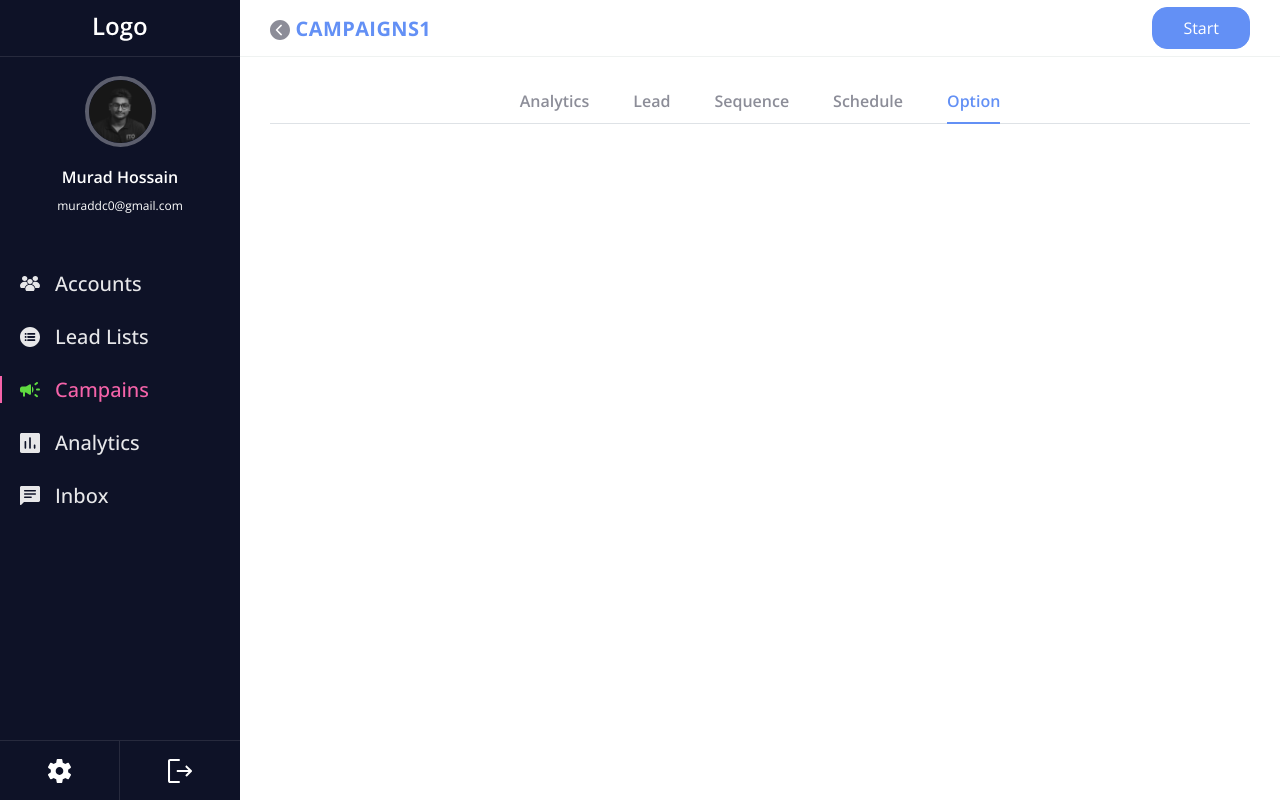
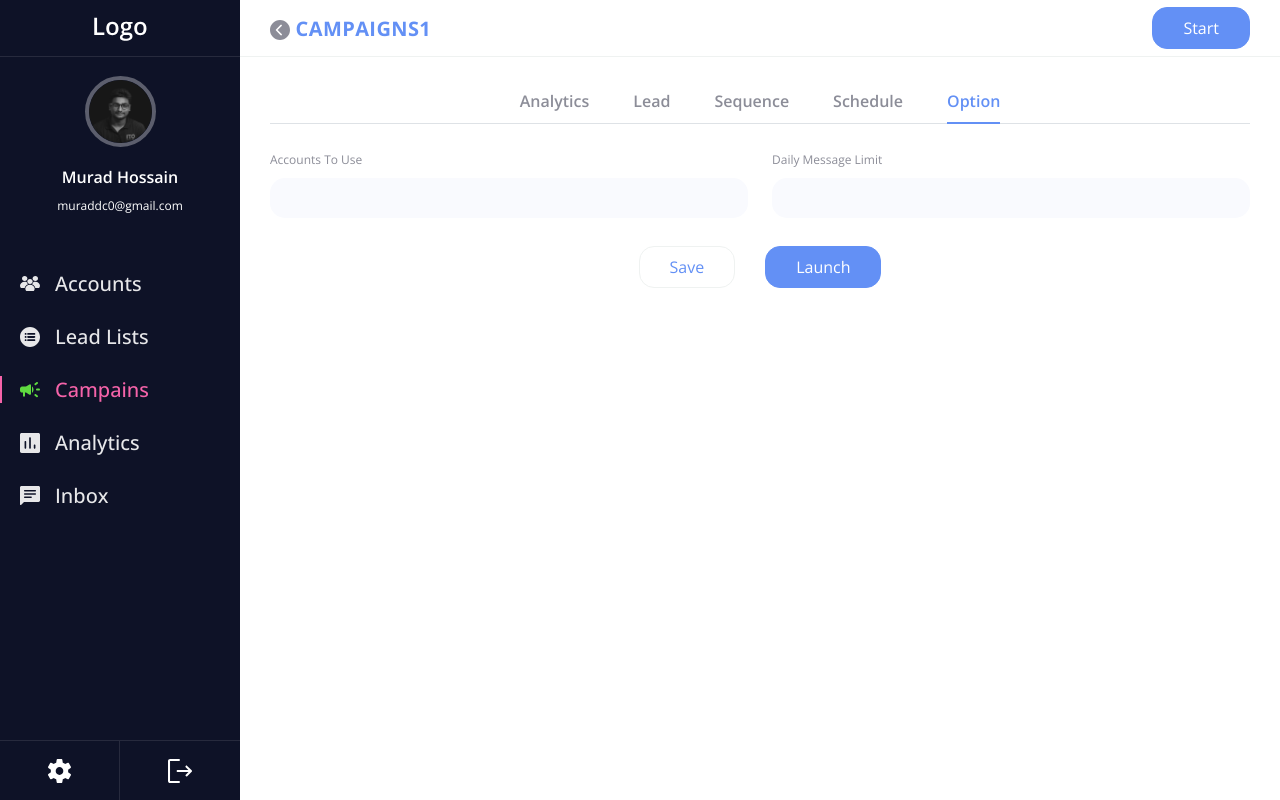
Before and after one commit to rafuj/automated-agency, a React (Create React App) app: page /campaign/1/option in a window 1280 px wide. Built offline with nearby package versions, Linux system fonts and the light colour scheme.

Commit message:
Campaign Option Page Added

```diff
--- a/src/pages/campaigns/CampaignOption.jsx
+++ b/src/pages/campaigns/CampaignOption.jsx
@@ -1,8 +1,26 @@
 import React from "react";
+import FormGroup from "../../components/FormGroup";
 import CampaignSingleLayout from "./components/CampaignSingleLayout";
 
 const CampaignOption = () => {
-	return <CampaignSingleLayout></CampaignSingleLayout>;
+	return (
+		<CampaignSingleLayout>
+			<div className="row">
+				<div className="col-sm-6">
+					<FormGroup label="Accounts to use" type="text" />
+				</div>
+				<div className="col-sm-6">
+					<FormGroup label="Daily Message Limit" type="text" />
+				</div>
+				<div className="col-sm-12 pt-2">
+					<div className="d-flex flex-wrap justify-content-center save-btn-grp">
+						<button className="cmn-btn btn-outline">Save</button>
+						<button className="cmn-btn">Launch</button>
+					</div>
+				</div>
+			</div>
+		</CampaignSingleLayout>
+	);
 };
 
 export default CampaignOption;
--- a/src/style.scss
+++ b/src/style.scss
@@ -1785,3 +1785,7 @@ div[class*="col"] {
 		}
 	}
 }
+.save-btn-grp {
+	column-gap: 30px;
+	row-gap: 15px;
+}
```
